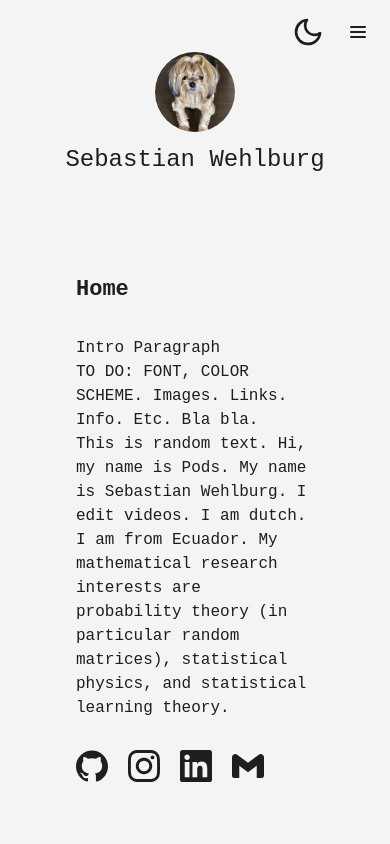
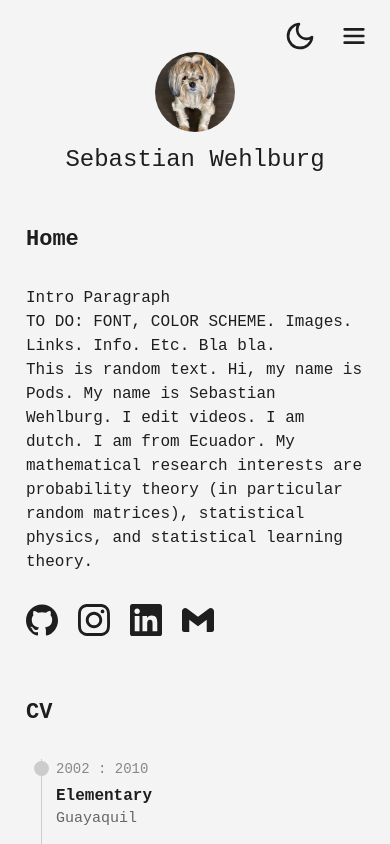
Before and after one commit to jiho-bang/poda_website, a Next.js app: page / in a window 390 px wide. Shown: the top 844 px of the page. Built offline with nearby package versions, Linux system fonts and the light colour scheme.

Commit message:
mobile fixes

```diff
--- a/app/Header.tsx
+++ b/app/Header.tsx
@@ -48,12 +48,11 @@ export default function Header() {
           {isDark ? <FiSun size={32} /> : <FiMoon size={32} />}
         </button>
         <button className="mobile-toggle" onClick={toggleMenu} aria-label="Toggle navigation menu">
-          <svg className="w-6 h-6" style={{ color: 'var(--baseDark)' }} width="64" height="64" fill="none" viewBox="0 0 24 24">
+          <svg width="32" height="32" viewBox="0 0 24 24" fill="none" style={{ color: 'var(--baseDark)' }}>
             <path stroke="currentColor" strokeLinecap="round" strokeWidth="2" d="M5 7h14M5 12h14M5 17h14" />
           </svg>
         </button>
       </div>
-
       <div className="logo-holder">
         <img src="imgs/logo.jpg" alt="Logo" className="logo" />
         <div className="text-and-menu">
--- a/app/globals.css
+++ b/app/globals.css
@@ -98,7 +98,7 @@ nav ul li:first-child::before {
 .nav-buttons {
   position: absolute;
   top: 80px;
-  right: 200px;
+  right: 100px;
   display: flex;
   gap: 12px;
   color: var(--baseDark);
@@ -120,6 +120,9 @@ nav ul li:first-child::before {
 }
 
 @media (max-width: 768px) {
+  main {
+    padding: 5px 5px;
+  }
   nav {
     width: 100%;
     justify-content: flex-end;
@@ -164,6 +167,9 @@ nav ul li:first-child::before {
     border: none;
     cursor: pointer;
     padding: 10px;
+  }
+  .nav-buttons button:hover {
+    border: none;
   }
 }
 
@@ -233,6 +239,9 @@ p {
 }
 
 @media (max-width: 768px) {
+  .container {
+    padding-bottom: 30px;
+  }
   .site-wrapper {
     max-width: 1280px;
     margin: 0 auto;
```
